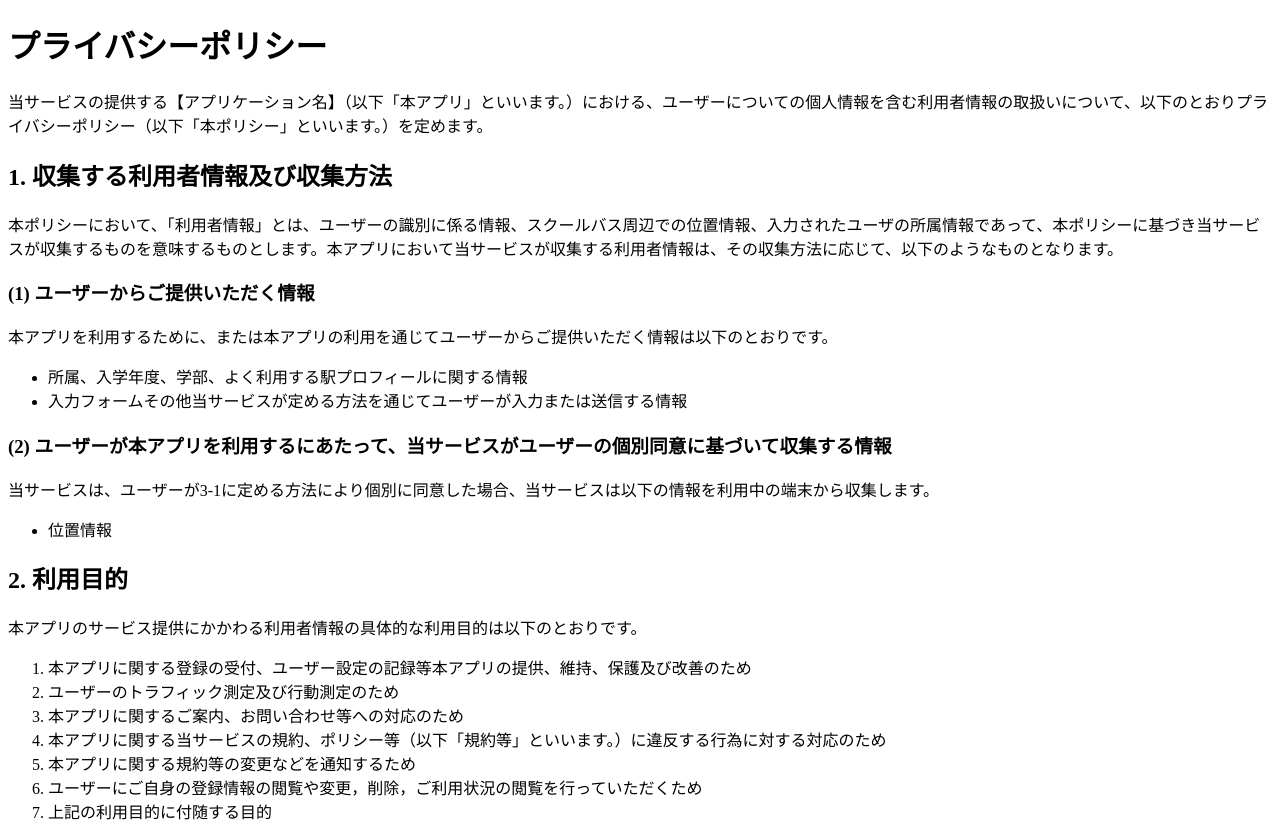
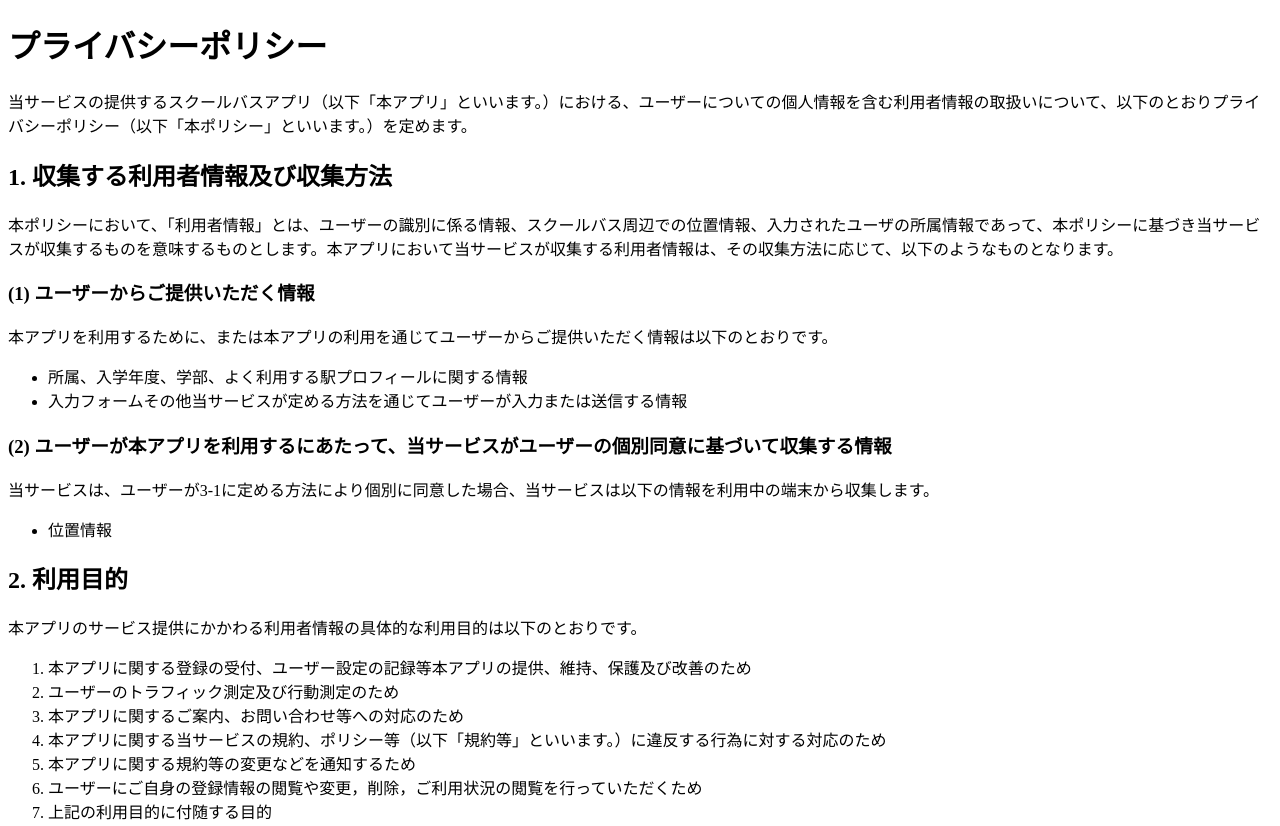
Before and after one commit to Rinia777/TUTSchoolbus.github.io, a plain HTML site: page poricy.html in a window 1280 px wide. Shown: the top 826 px of the page. Drawn offline with Linux system fonts and the light colour scheme.

Commit message:
アプリ名挿入

```diff
--- a/poricy.html
+++ b/poricy.html
@@ -9,7 +9,7 @@
 <h1>プライバシーポリシー</h1>
 
 <p>
-    当サービスの提供する【アプリケーション名】（以下「本アプリ」といいます。）における、ユーザーについての個人情報を含む利用者情報の取扱いについて、以下のとおりプライバシーポリシー（以下「本ポリシー」といいます。）を定めます。
+    当サービスの提供するスクールバスアプリ（以下「本アプリ」といいます。）における、ユーザーについての個人情報を含む利用者情報の取扱いについて、以下のとおりプライバシーポリシー（以下「本ポリシー」といいます。）を定めます。
 </p>
 
 <h2>1. 収集する利用者情報及び収集方法</h2>
```
